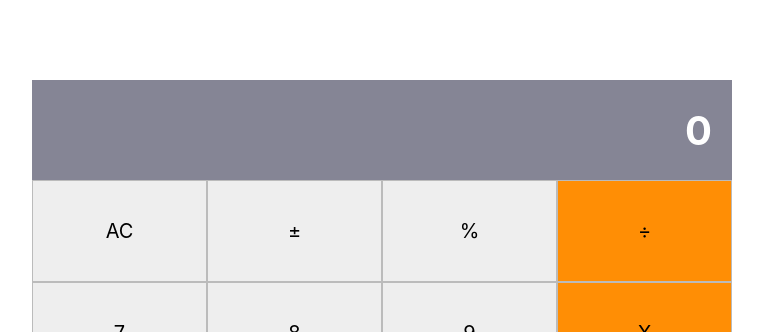
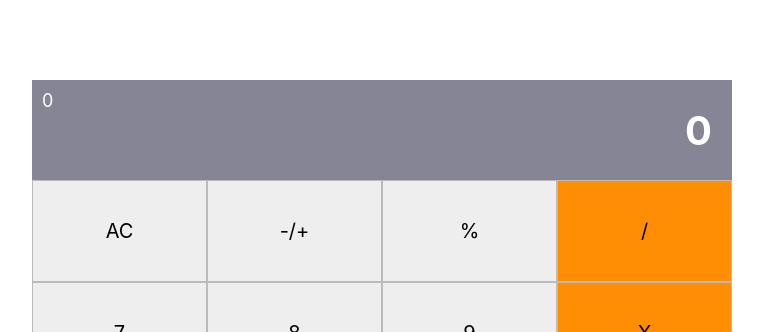
Before and after one commit to ioanniskousis/Calculator, a React (Create React App) app: page / in a window 1280 px wide. Shown: the top 332 px of the page, without its empty margins (258-1021 px from the left). Built offline with nearby package versions, Linux system fonts and the light colour scheme.

Commit message:
added click handling

```diff
--- a/src/App.css
+++ b/src/App.css
@@ -43,6 +43,25 @@
   align-items: center;
   padding: 20px;
   box-sizing: border-box;
+  position: relative;
+}
+
+.displayTotal {
+  position: absolute;
+  left: 0;
+  top: 0;
+  font-weight: normal;
+  font-size: 18px;
+  padding: 10px;
+}
+
+.displayOperation {
+  position: absolute;
+  right: 20px;
+  top: 0;
+  font-weight: normal;
+  font-size: 18px;
+  padding: 10px;
 }
 
 .ButtonPanel {
--- a/src/components/App.js
+++ b/src/components/App.js
@@ -1,4 +1,6 @@
-/* eslint-disable no-unused-vars */
+/* eslint-disable react/destructuring-assignment */
+/* eslint-disable react/no-unused-state */
+// /* eslint-disable no-unused-vars */
 /* eslint-disable react/no-unused-prop-types */
 import React from 'react';
 import PropTypes from 'prop-types';
@@ -7,32 +9,60 @@ import Display from './Display';
 import ButtonPanel from './ButtonPanel';
 import calculate from '../logic/calculate';
 
-function App(props) {
-  const { result } = props;
+class App extends React.Component {
+  constructor(props) {
+    super(props);
+    this.state = {
+      total: props.total,
+      next: props.next,
+      operation: props.operation,
+    };
+    this.handleClick = this.handleClick.bind(this);
+  }
+
+  handleClick(buttonName) {
+    const { state } = this;
+    const result = calculate(state, buttonName);
+    const { total, next, operation } = result;
+    this.setState({
+      total,
+      next,
+      operation,
+    });
+  }
+
+  render() {
+    const { operation } = this.state;
+    const total = this.state.total ? this.state.total : '0';
+    const next = this.state.next ? this.state.next : '0';
+    const output = (operation === '=') ? total : next;
     return (
       <div>
-      <div className="App">
+        <div className="App" id="App">
           <Display
-          result={result}
+            output={output}
+            total={total}
+            operation={operation}
           />
-        <ButtonPanel />
+          <ButtonPanel
+            clickHandler={this.handleClick}
+          />
         </div>
       </div>
     );
   }
+}
 
 App.propTypes = {
-  total: PropTypes.number,
-  next: PropTypes.number,
+  total: PropTypes.string,
+  next: PropTypes.string,
   operation: PropTypes.string,
-  result: PropTypes.string,
 };
 
 App.defaultProps = {
-  total: 0,
-  next: 0,
-  operation: '',
-  result: '0',
+  total: null,
+  next: null,
+  operation: null,
 };
 
 export default App;
--- a/src/components/Button.js
+++ b/src/components/Button.js
@@ -1,14 +1,25 @@
+/* eslint-disable jsx-a11y/no-static-element-interactions */
+/* eslint-disable jsx-a11y/click-events-have-key-events */
 import React from 'react';
 import PropTypes from 'prop-types';
 
+function handleClick(buttonName, clickHandler) {
+  clickHandler(buttonName);
+}
+
 function Button(props) {
+  const { clickHandler } = props;
   const { name } = props;
   const { wide } = props;
   const { color } = props;
   const classname = (wide ? 'Button Button2' : 'Button')
     .concat(color ? ' Button3' : '');
   return (
-    <div className={classname} id={name}>
+    <div
+      className={classname}
+      id={name}
+      onClick={() => handleClick(name, clickHandler)}
+    >
       {name}
     </div>
   );
@@ -18,12 +29,14 @@ Button.propTypes = {
   name: PropTypes.string,
   wide: PropTypes.bool,
   color: PropTypes.bool,
+  clickHandler: PropTypes.func,
 };
 
 Button.defaultProps = {
   name: '',
   wide: false,
   color: false,
+  clickHandler: null,
 };
 
 export default Button;
--- a/src/components/ButtonPanel.js
+++ b/src/components/ButtonPanel.js
@@ -1,24 +1,95 @@
 import React from 'react';
+import PropTypes from 'prop-types';
 import Button from './Button';
 
-function ButtonPanel() {
+function handleClick(buttonName) {
+  // const result = calculate(this.state, buttonName);
+  // this.setState(result);
+}
+function button(symbol, classname, clickHandler) {
+  return (
+    <Button
+      name={symbol}
+      classname={classname}
+      clickHandler={clickHandler}
+    />
+  );
+}
+
+function buttonGroup(rowSymbols, rowColors, rowWidths, clickHandler) {
+  let buttons = '';
+  for (let i = 0; i < rowSymbols.length; i += 1) {
+    const classname = (rowWidths[i] ? 'Button Button2' : 'Button')
+      .concat(rowColors[i] ? ' Button3' : '');
+    buttons = buttons.concat(button(rowSymbols[i], classname, clickHandler));
+  }
+  return (
+    <div className="ButtonGroup">
+      {buttons}
+    </div>
+  );
+}
+
+function ButtonPanel(props) {
+  const { clickHandler } = props;
+  const symbols = [
+    ['AC', '\u00B1', '\u0025', '\u00F7'],
+    ['7', '8', '9', 'X'],
+    ['4', '5', '6', '-'],
+    ['1', '2', '3', '+'],
+    ['0', '.', '='],
+  ];
+  const colors = [
+    [null, null, null, true],
+    [null, null, null, true],
+    [null, null, null, true],
+    [null, null, null, true],
+    [null, null, true],
+  ];
+  const dblWidths = [
+    [null, null, null, null],
+    [null, null, null, null],
+    [null, null, null, null],
+    [null, null, null, null],
+    [true, null, null],
+  ];
+  // let buttonGroups = '';
+  for (let row = 0; row < 5; row += 1) {
+    // const btn = (
+    //   {buttonGroup(symbols[row], colors[row], dblWidths[row], clickHandler)}
+    // );
+    // buttonGroups = buttonGroups
+    //   .concat(buttonGroup(symbols[row], colors[row], dblWidths[row], clickHandler));
+  }
+
   return (
     <div className="ButtonPanel">
+      {/* <Button
+        name="AC"
+        classname="Button Button3"
+        clickHandler={clickHandler}
+      /> */}
+      {/* {buttonGroup(symbols[0], colors[0], dblWidths[0], clickHandler)} */}
+
       <div className="ButtonGroup">
         <Button
           name="AC"
           color
+          clickHandler={clickHandler}
         />
         <Button
-          name={'\u00B1'}
+          name="-/+"
           color
+          clickHandler={clickHandler}
         />
         <Button
-          name={'\u0025'}
+          name="%"
           color
+          clickHandler={clickHandler}
         />
         <Button
-          name={'\u00F7'}
+          name="/"
+          clickHandler={clickHandler}
         />
       </div>
 
@@ -26,17 +97,21 @@ function ButtonPanel() {
         <Button
           name="7"
           color
+          clickHandler={clickHandler}
         />
         <Button
           name="8"
           color
+          clickHandler={clickHandler}
         />
         <Button
           name="9"
           color
+          clickHandler={clickHandler}
         />
         <Button
           name="X"
+          clickHandler={clickHandler}
         />
       </div>
 
@@ -44,17 +119,21 @@ function ButtonPanel() {
         <Button
           name="4"
           color
+          clickHandler={clickHandler}
         />
         <Button
           name="5"
           color
+          clickHandler={clickHandler}
         />
         <Button
           name="6"
           color
+          clickHandler={clickHandler}
         />
         <Button
           name="-"
+          clickHandler={clickHandler}
         />
       </div>
 
@@ -62,17 +141,21 @@ function ButtonPanel() {
         <Button
           name="1"
           color
+          clickHandler={clickHandler}
         />
         <Button
           name="2"
           color
+          clickHandler={clickHandler}
         />
         <Button
           name="3"
           color
+          clickHandler={clickHandler}
         />
         <Button
           name="+"
+          clickHandler={clickHandler}
         />
       </div>
 
@@ -81,13 +164,16 @@ function ButtonPanel() {
           name="0"
           color
           wide
+          clickHandler={clickHandler}
         />
         <Button
           name="."
           color
+          clickHandler={clickHandler}
         />
         <Button
           name="="
+          clickHandler={clickHandler}
         />
       </div>
 
@@ -95,4 +181,12 @@ function ButtonPanel() {
   );
 }
 
+ButtonPanel.propTypes = {
+  clickHandler: PropTypes.func,
+};
+
+ButtonPanel.defaultProps = {
+  clickHandler: null,
+};
+
 export default ButtonPanel;
--- a/src/components/Display.js
+++ b/src/components/Display.js
@@ -2,20 +2,30 @@ import React from 'react';
 import PropTypes from 'prop-types';
 
 function Display(props) {
-  const { result } = props;
+  const { output } = props;
+  const { total } = props;
+  const { operation } = props;
+  // alert(total);
   return (
     <div className="Display">
-      {result}
+      {output}
+      <div className="displayTotal">
+        {total ? total.toString().concat(' ').concat(operation || '') : ''}
+      </div>
     </div>
   );
 }
 
 Display.propTypes = {
-  result: PropTypes.string,
+  output: PropTypes.string,
+  total: PropTypes.string,
+  operation: PropTypes.string,
 };
 
 Display.defaultProps = {
-  result: '0',
+  output: '0',
+  total: '0',
+  operation: '',
 };
 
 export default Display;
--- a/src/logic/calculate.js
+++ b/src/logic/calculate.js
@@ -1,62 +1,97 @@
 import operate from './operate';
 
 function calculate(calculator, buttonName) {
-  let { total } = calculator;
-  let { next } = calculator;
-  let { operation } = calculator;
+  let { total, next, operation } = calculator;
+  let equal = false;
 
   switch (buttonName) {
-    case 'AC':
+    case 'AC': /* clearButton */
     {
-      total = 0;
+      total = '0';
+      next = '0';
+      operation = null;
       break;
     }
-    case '\u00B1': /* plusMinusButton */
+    case '-/+': /* plusMinusButton */
     {
-      total *= -1;
-      next *= -1;
+      total = (parseFloat(total) * (-1)).toString();
+      next = (parseFloat(next) * (-1)).toString();
       break;
     }
-    case '\u0025': /* percentButton */
-    {
-      operation = '%';
-      break;
-    }
-    case '\u00F7': /* divideButton */
-    {
-      operation = '/';
-      break;
-    }
+    case '%': /* percentButton */
+    case '/': /* divideButton */
     case 'X': /* multiplyButton */
-    {
-      operation = 'X';
-      break;
-    }
     case '-': /* subtractButton */
-    {
-      operation = '-';
-      break;
-    }
     case '+': /* addButton */
     {
-      operation = '+';
+      if (operation === '=') {
+        next = 0;
+      } else if ('%/X-+'.includes(operation)) {
+        total = operate(parseFloat(total), parseFloat(next), operation).toString();
+        next = '0';
+      } else {
+        total = next;
+        next = '0';
+      }
+      operation = buttonName;
       break;
     }
     case '=': /* equalButton */
     {
+      equal = true;
       break;
     }
-    case /^ButtonFor/: /* ButtonFor Number */
+    case '0': /* ButtonFor Number */
+    case '1':
+    case '2':
+    case '3':
+    case '4':
+    case '5':
+    case '6':
+    case '7':
+    case '8':
+    case '9':
     {
-      next = parseInt(buttonName.substring(buttonName.length - 1), 10);
+      if (operation === '=') {
+        operation = null;
+        next = null;
+        total = '0';
+      }
+
+      if (next) {
+        next = (next === '0') ? buttonName : next.concat(buttonName);
+      } else {
+        next = buttonName;
+      }
+      break;
+    }
+    case '.':
+    {
+      if (!next || !next.toString().includes(buttonName)) {
+        if (operation === '=') {
+          operation = null;
+          next = '0';
+          total = '0';
+        }
+
+        if (next) {
+          next = (next || '0').concat(buttonName);
+        } else {
+          next = '0'.concat(buttonName);
+        }
+      }
       break;
     }
     default:
       break;
   }
 
-  if (operation in ['%', '/', '*', '-', '+']) {
-    total = operate(total, next, operation);
+  if (equal) {
+    if ('%/X-+'.includes(operation)) {
+      total = operate(parseFloat(total), parseFloat(next), operation);
+      operation = '=';
+      next = total;
+    }
   }
 
   return {
--- a/src/logic/operate.js
+++ b/src/logic/operate.js
@@ -1,38 +1,46 @@
+/* eslint-disable no-restricted-globals */
 import Big from '../../node_modules/big.js';
 
 function operate(numberOne, numberTwo, operation) {
-  let total = Big(0);
+  let result = new Big(0.0);
+  const total = Big(parseFloat(isNaN(numberOne) ? '0' : numberOne));
+  const next = Big(parseFloat(isNaN(numberTwo) ? '0' : numberTwo));
+  let divisionByZero = false;
 
   switch (operation) {
-    case '%': /* percentage */
+    case '%':
     {
-      total = (numberOne * numberTwo) / 100.0;
+      result = (parseFloat(total) * parseFloat(next)) / 100.0;
       break;
     }
-    case '/': /* divide */
+    case '/':
     {
-      total = numberOne / numberTwo;
+      divisionByZero = (next === null) || (parseFloat(next) === 0.0);
+      if (!divisionByZero) {
+        result = parseFloat(total) / parseFloat(next);
+      }
       break;
     }
-    case 'X': /* multiply */
+    case 'X':
     {
-      total = numberOne * numberTwo;
+      result = parseFloat(total) * parseFloat(next);
       break;
     }
-    case '-': /* subtract */
+    case '-':
     {
-      total = numberOne - numberTwo;
+      result = parseFloat(total) - parseFloat(next);
       break;
     }
-    case '+': /* add */
+    case '+':
     {
-      total = numberOne + numberTwo;
+      result = parseFloat(total) + parseFloat(next);
       break;
     }
     default:
       break;
   }
-  return total;
+
+  return divisionByZero ? 'DIVISION BY ZERO' : result;
 }
 
 export default operate;
```
Lines whose indentation alone changed are shown as unchanged.
